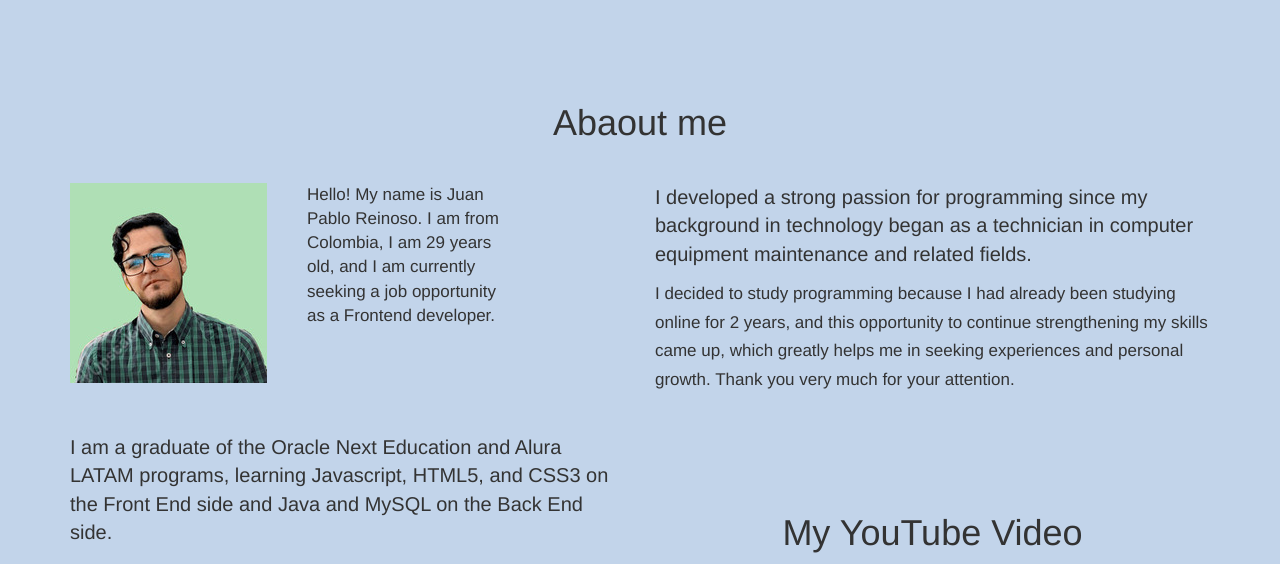
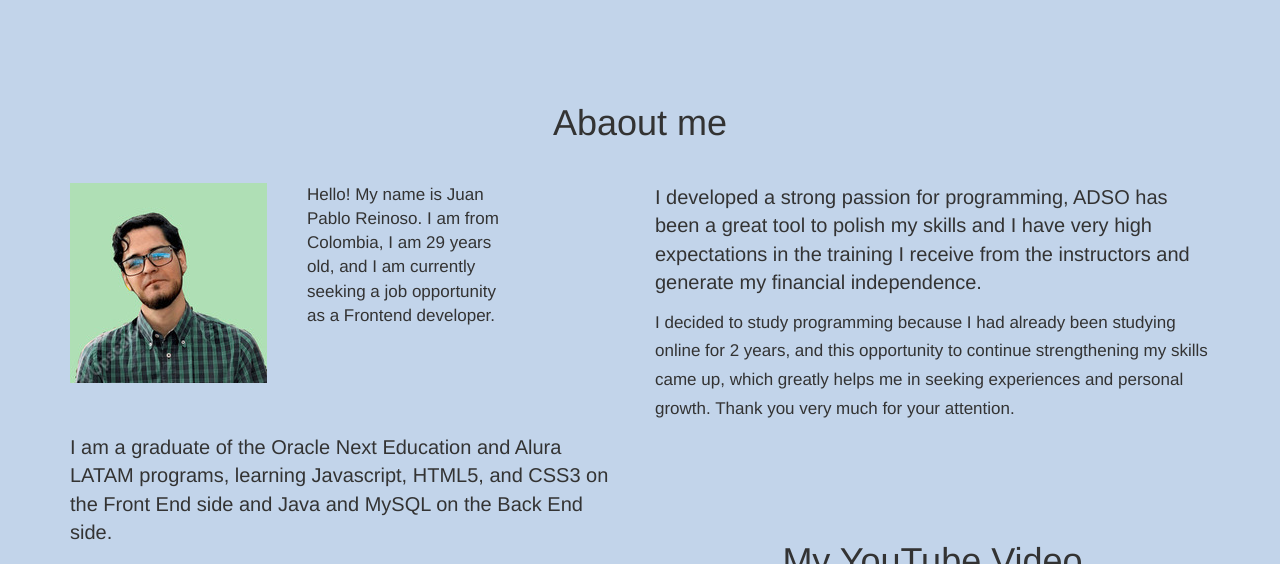
Before and after one commit to Jincoxx/Abaout-me, a plain HTML site: page index.html in a window 1280 px wide. Shown: the part 1312-1876 px from the top of the page. Drawn offline with nearby package versions, Linux system fonts and the light colour scheme.

Commit message:
Update index.html

```diff
--- a/index.html
+++ b/index.html
@@ -100,7 +100,8 @@
                  </div>
                 <div class="col-md-6">
 
-                    <p>I developed a strong passion for programming since my background in technology began as a technician in computer equipment maintenance and related fields.<br></p>
+                    <p>
+I developed a strong passion for programming, ADSO has been a great tool to polish my skills and I have very high expectations in the training I receive from the instructors and generate my financial independence.<br></p>
                     <div class="dib">
                         <span>I decided to study programming because I had already been studying online for 2 years, and this opportunity to continue strengthening my skills came up, which greatly helps me in seeking experiences and personal growth. Thank you very much for your attention.</span>
 
```
